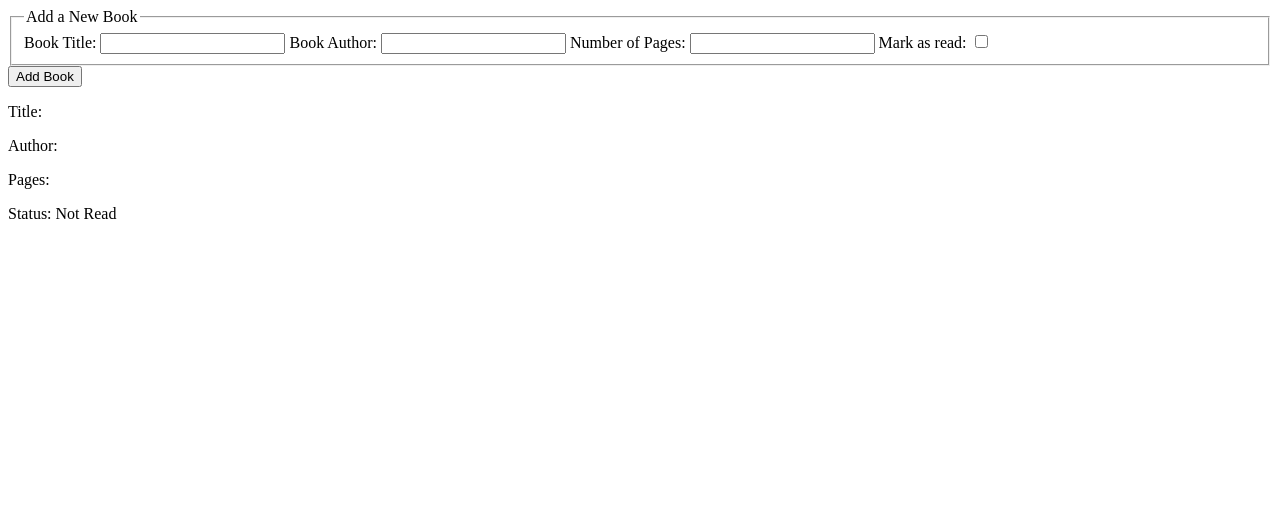
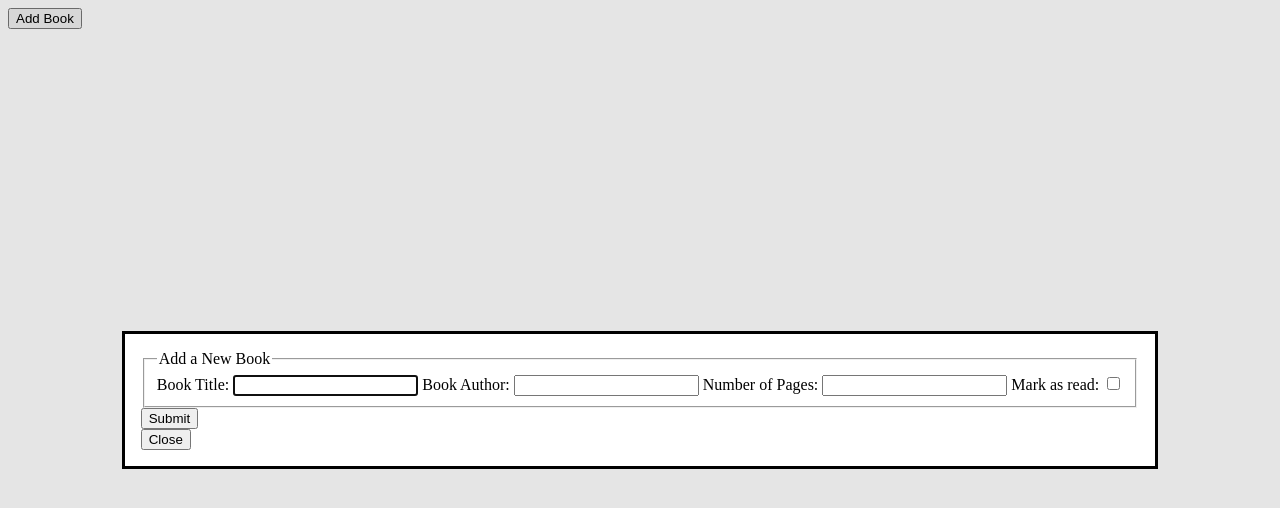
Before and after one commit to y0k0r/odin-library, a plain HTML site: page index.html in a window 1280 px wide. Both pictures are taken after a click on the button "Add Book". Drawn offline with Linux system fonts and the light colour scheme.

Commit message:
feat: migrate form to modal dialog
- Wrapped book input form inside a dialog element
- Added 'Add Book' button to trigger the dialog
- Added 'Submit' and 'Close' buttons inside the dialog for form handling

```diff
--- a/index.html
+++ b/index.html
@@ -8,6 +8,7 @@
     <script src="script.js" defer></script>
   </head>
   <body>
+    <dialog>
       <form>
         <fieldset>
           <legend>Add a New Book</legend>
@@ -20,10 +21,13 @@
           <label for="status">Mark as read:</label>
           <input type="checkbox" name="status" id="status">
         </fieldset>
-      <button type="button">Add Book</button>
+        <button type="button" class="submitButton">Submit</button>
       </form>
+        <button type="button" class="closeButton">Close</button>
+    </dialog>
+
+    <button type="button" class="addBook">Add Book</button>
     <div class="cards">
-
     </div>
   </body>
 </html>
--- a/script.js
+++ b/script.js
@@ -1,8 +1,17 @@
 const myLibrary = [];
 
+const dialog = document.querySelector("dialog");
 const cardsDiv = document.querySelector(".cards");
-const btn = document.querySelector("button");
-btn.addEventListener("click", () => formHandler());
+const submitBtn = document.querySelector(".submitButton");
+const addBookBtn = document.querySelector(".addBook");
+const closeBtn = document.querySelector(".closeButton");
+submitBtn.addEventListener("click", () => formHandler());
+addBookBtn.addEventListener("click", () => {
+  dialog.showModal();
+});
+closeBtn.addEventListener("click", () => {
+  dialog.close();
+})
 
 function Book (title, author, pages, hasRead) {
   this.id = crypto.randomUUID();
@@ -17,7 +26,7 @@ function formHandler () {
   const author = document.querySelector("#author").value;
   const pages = document.querySelector('#pages').value;
   const hasRead = document.querySelector('#status').checked;
-  addBookToLibrary(title, author, pages, hasRead)
+  addBookToLibrary(title, author, pages, hasRead);
 }
 
 function addBookToLibrary (title, author, pages, hasRead) {
```
Lines whose indentation alone changed are shown as unchanged.
